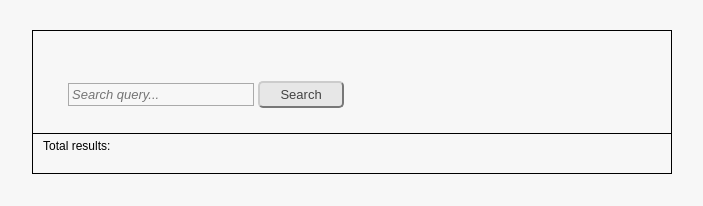
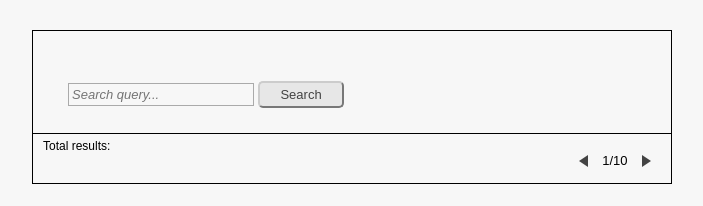
Before and after one commit to tachymetre/twitchy, a website: page index.html in a window 1280 px wide. Shown: the whole page, without its empty margins (288-991 px from the left). Drawn offline with Linux system fonts and the light colour scheme; no server answers.

Commit message:
add in navigation elements with functionalities to navigate

```diff
--- a/assets/css/index.css
+++ b/assets/css/index.css
@@ -13,6 +13,10 @@
     padding: 0;
     font-family: Arial;
     background: #f7f7f7;
+}
+a {
+    cursor: pointer;
+    text-decoration: none;
 }
 #stream-section {
     position: relative;
@@ -40,7 +44,7 @@
     border: 1px solid #aaa;
 }
 .search-button {
-	box-shadow: none;
+    box-shadow: none;
     padding: 4px 20px;
     font-size: 13px;
     color: #434343;
@@ -69,7 +73,33 @@
     font-size: 12px;
     margin-top: 5px;
 }
+.stream-navigation {
+    display: inline-block;
+    float: right;
+}
+.navigation-link {
+    margin: 0 10px;
+}
+.previous-stream,
+.next-stream {
+    display: inline-block;
+    width: 0;
+    height: 0;
+    border-top: 6px solid transparent;
+    border-bottom: 6px solid transparent;
+}
+.previous-stream {
+    border-right: 9px solid #434343;
+}
+.next-stream {
+    border-left: 9px solid #434343;
+}
+#navigation-page {
+    font-size: 13px;
+    vertical-align: top;
+}
 #stream-list {
+    margin-top: 10px;
     list-style-type: none;
     padding: 10px;
 }
--- a/assets/js/index.js
+++ b/assets/js/index.js
@@ -17,6 +17,7 @@ window.onload = function() {
     // Inject data from service calls to DOM
     function displayData(data) {
         var streamData = JSON.parse(data.response);
+        console.log(streamData);
         // Add in the total number of streams
         document.getElementById("total-stream").innerHTML = streamData._total;
 
@@ -80,7 +81,6 @@ window.onload = function() {
                     element.innerHTML = content.channel.status;
                     break;
             }
-
             templateArray.push(element);
         }
         buildTemplateElement(templateArray, DOMLevel);
@@ -117,6 +117,11 @@ window.onload = function() {
         return "https://api.twitch.tv/kraken/search/streams?q=" + searchQuery;
     }
 
+    // Generate navigation items based on the stream content(s)
+    function displayStreamNavigation() {
+
+    }
+
     // Retrieve the default data streams from Starcraft Twitch API
     loadData(searchStreamAction(defaultQuery), displayData);
 
--- a/index.html
+++ b/index.html
@@ -19,8 +19,17 @@
                 <button id="search-button" class="search-button">Search</button>
             </div>
             <div class="stream-body">
-            	<p class="stream-total">Total results: <span id="total-stream"></span></p>
-            	<ul id="stream-list"></ul>
+                <p class="stream-total">Total results: <span id="total-stream"></span></p>
+                <section class="stream-navigation">
+                    <a class="navigation-link">
+                        <span class="previous-stream"></span>
+                    </a>
+                    <span id="navigation-page">1/10</span>
+                    <a class="navigation-link">
+                        <span class="next-stream"></span>
+                    </a>
+                </section>
+                <ul id="stream-list"></ul>
             </div>
         </div>
     </div>
```
